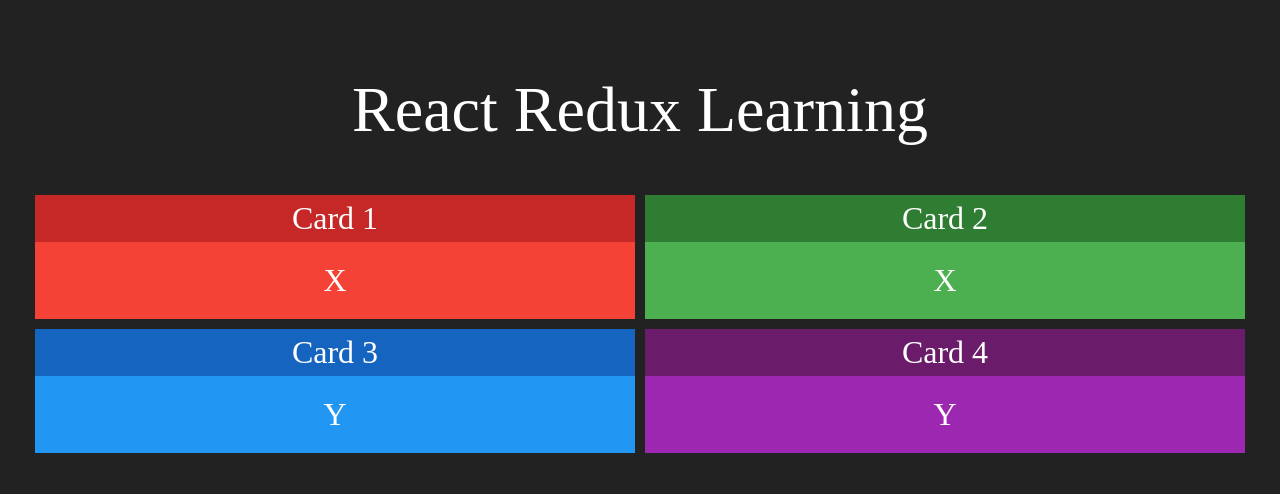
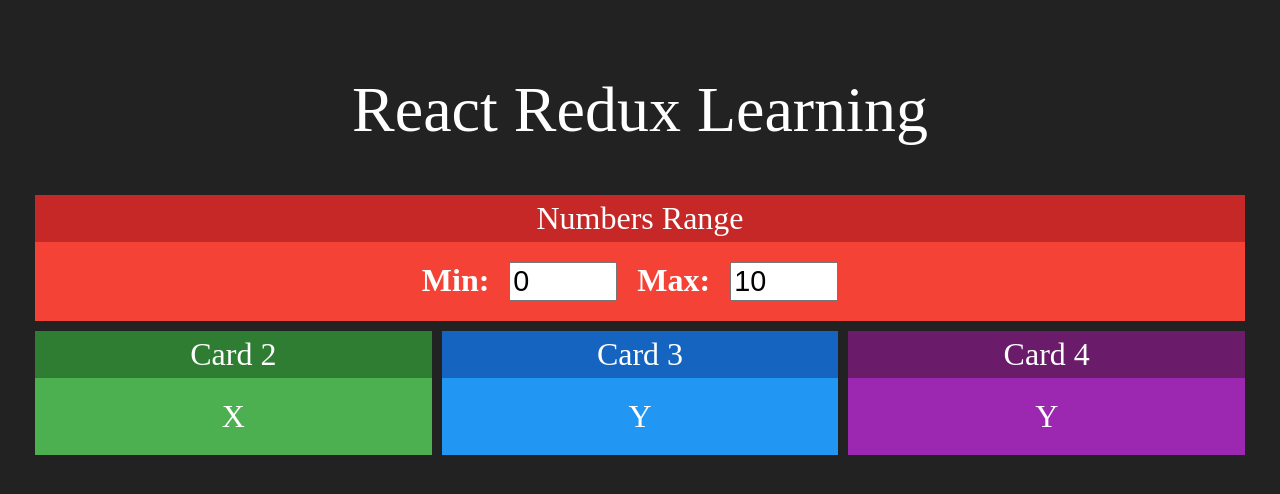
Before and after one commit to JRamos29/redux-app, a React (Create React App) app: page / in a window 1280 px wide. Shown: the top 494 px of the page. Built offline with nearby package versions, Linux system fonts and the light colour scheme.

Commit message:
Created Range component.

```diff
--- a/src/App.js
+++ b/src/App.js
@@ -1,20 +1,18 @@
-import logo from './logo.svg';
 import './App.css';
 import Card from './components/Card';
+import Range from './components/Range';
 
 function App() {
 	return (
 		<div className="App">
 			<h1>React Redux Learning</h1>
 			<div className="row">
-				<Card title="Card 1" red>
-					X
-				</Card>
+				<Range></Range>
+			</div>
+			<div className="row">
 				<Card title="Card 2" green>
 					X
 				</Card>
-			</div>
-			<div className="row">
 				<Card title="Card 3" blue>
 					Y
 				</Card>
--- /dev/null
+++ b/src/components/Range.css
@@ -0,0 +1,6 @@
+.Range input {
+    font-size: 1.8rem;
+    margin-left: 20px;
+    margin-right: 20px;
+    width: 100px;
+}
--- /dev/null
+++ b/src/components/Range.jsx
@@ -0,0 +1,21 @@
+import './Range.css';
+import React from 'react';
+
+import Card from './Card';
+
+export default (props) => {
+	return (
+		<Card title="Numbers Range" red>
+			<div className="Range">
+				<span>
+					<strong>Min:</strong>
+					<input type="number" value={0} readOnly />
+				</span>
+				<span>
+					<strong>Max:</strong>
+					<input type="number" value={10} readOnly />
+				</span>
+			</div>
+		</Card>
+	);
+};
```
